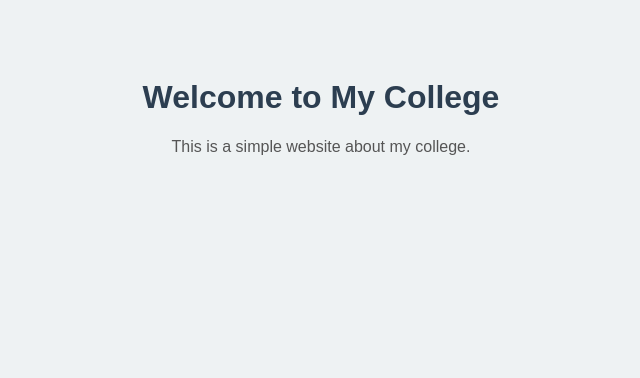
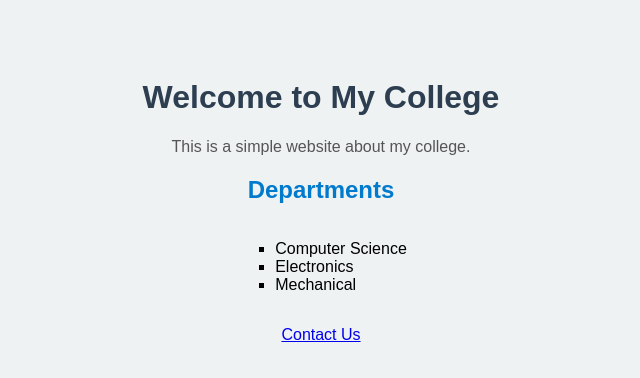
Before and after one commit to akshith0927/Devopslab, a plain HTML site: page index.html in a window 1280 px wide. Shown: the whole page, without its empty margins (319-959 px from the left). Drawn offline with Linux system fonts and the light colour scheme.

Commit message:
added a contact file and updated index.html and style.css

```diff
--- a/index.html
+++ b/index.html
@@ -9,5 +9,13 @@
 <body>
       <h1>Welcome to My College</h1>
       <p>This is a simple website about my college.</p>
+      <h2>Departments</h2>
+<ul>
+  <li>Computer Science</li>
+  <li>Electronics</li>
+  <li>Mechanical</li>
+</ul>
+<p><a href="contact.html">Contact Us</a></p>
+
 </body>
 </html>
--- a/style.css
+++ b/style.css
@@ -12,3 +12,12 @@ h1 {
 p {
   color: #555;
 }
+
+h2 {
+  color: #007acc;
+}
+ul {
+  list-style: square;
+  text-align: left;
+  display: inline-block;
+}
```
Also changed, not shown: contatc.html (added, +15 -0 lines).
